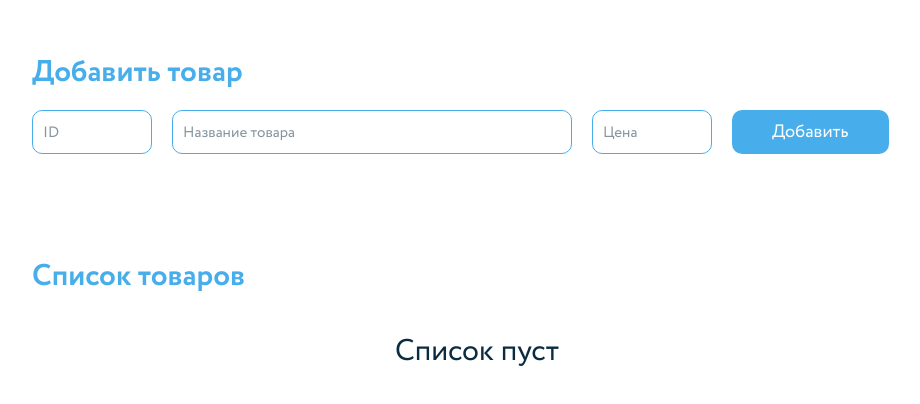
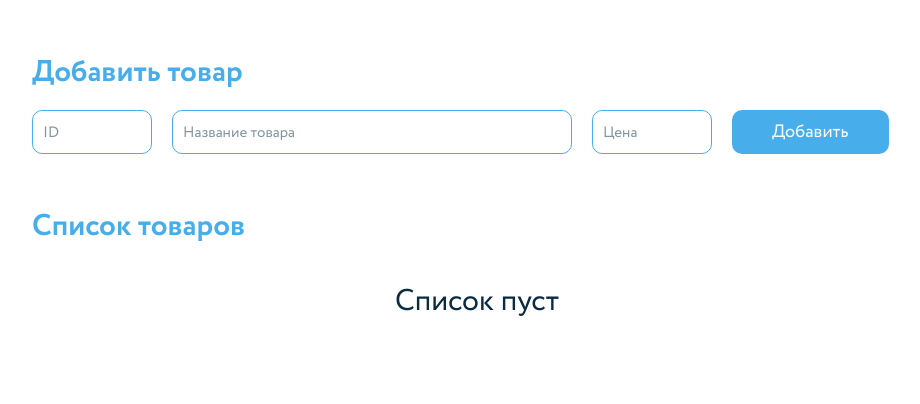
Before and after one commit to mirael26/cart-blank, a React app: page / in a window 1280 px wide. Shown: the top 404 px of the page, without its empty margins (148-1068 px from the left). Built offline with nearby package versions, Linux system fonts and the light colour scheme.

Commit message:
Complement new-product component

```diff
--- a/src/components/new-product/new-product.scss
+++ b/src/components/new-product/new-product.scss
@@ -1,5 +1,7 @@
 .new-product {
-  padding: 50px 180px 50px;
+  position: relative;
+  max-width: 1250px;
+  padding: 50px 180px 0;
 }
 
 .new-product__title {
@@ -41,7 +43,8 @@
 
 .new-product__error-message {
   @include text;
-  margin-left: 26%;
-  margin-top: 8px;
+  position: absolute;
+  bottom: -38px;
+  left: 35%;
   color: #db2121;
 }
--- a/src/components/new-product/new-product.tsx
+++ b/src/components/new-product/new-product.tsx
@@ -9,7 +9,7 @@ interface NewProductProps {
 
 const NewProduct = ({ addNewProduct }: NewProductProps): JSX.Element => {
 
-  const [formValue, setformValue] = useState({id: '', name: '', price: ''});
+  const [formValue, setFormValue] = useState({id: '', name: '', price: ''});
   const [isError, setError] = useState(false);
 
   const onFormSubmit = (evt: React.SyntheticEvent) => {
@@ -25,12 +25,12 @@ const NewProduct = ({ addNewProduct }: NewProductProps): JSX.Element => {
         price: +formValue.price,
       }
     );
+    setFormValue({id: '', name: '', price: ''});
   };
 
   const onInputChange = (evt: React.ChangeEvent<HTMLInputElement>) => {
     setError(false);
-    console.log(evt.target.value);
-    setformValue({...formValue, [evt.target.name]: evt.target.value});
+    setFormValue({...formValue, [evt.target.name]: evt.target.value});
   }
 
   return (
```
